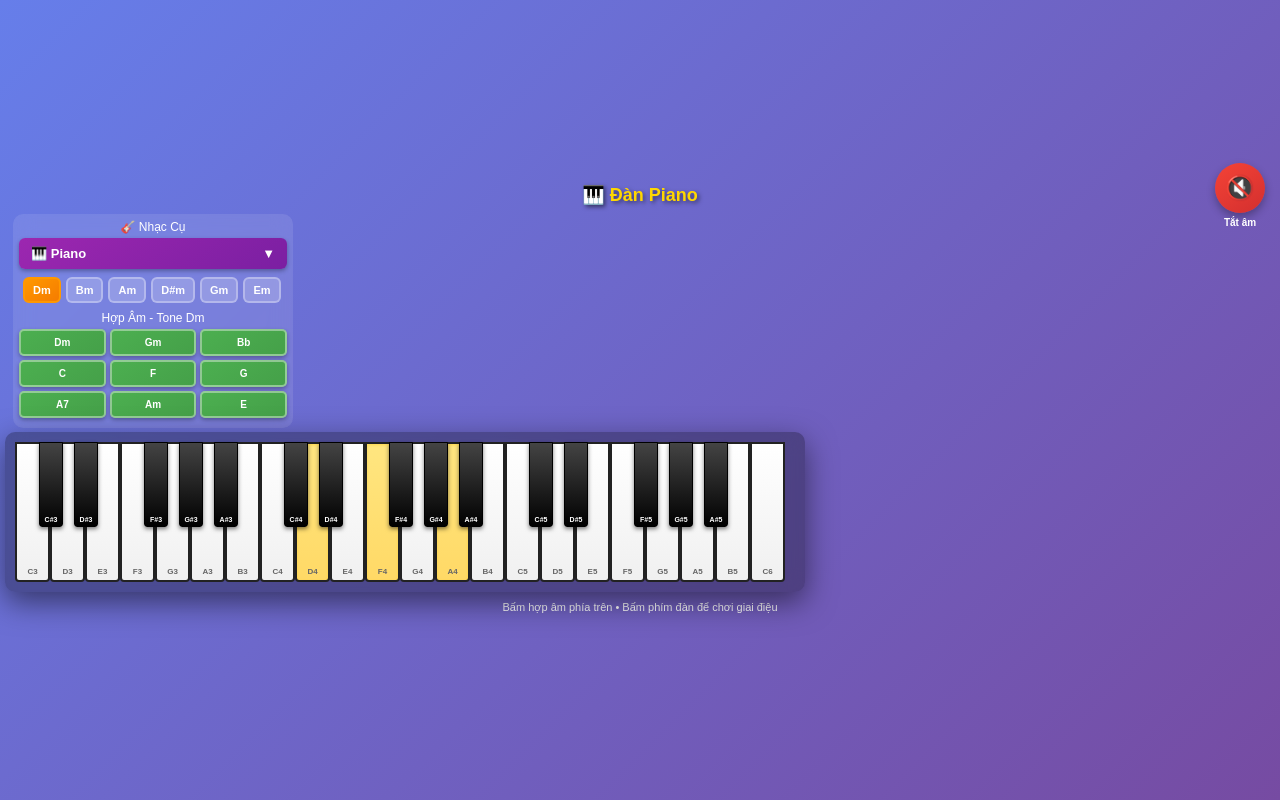
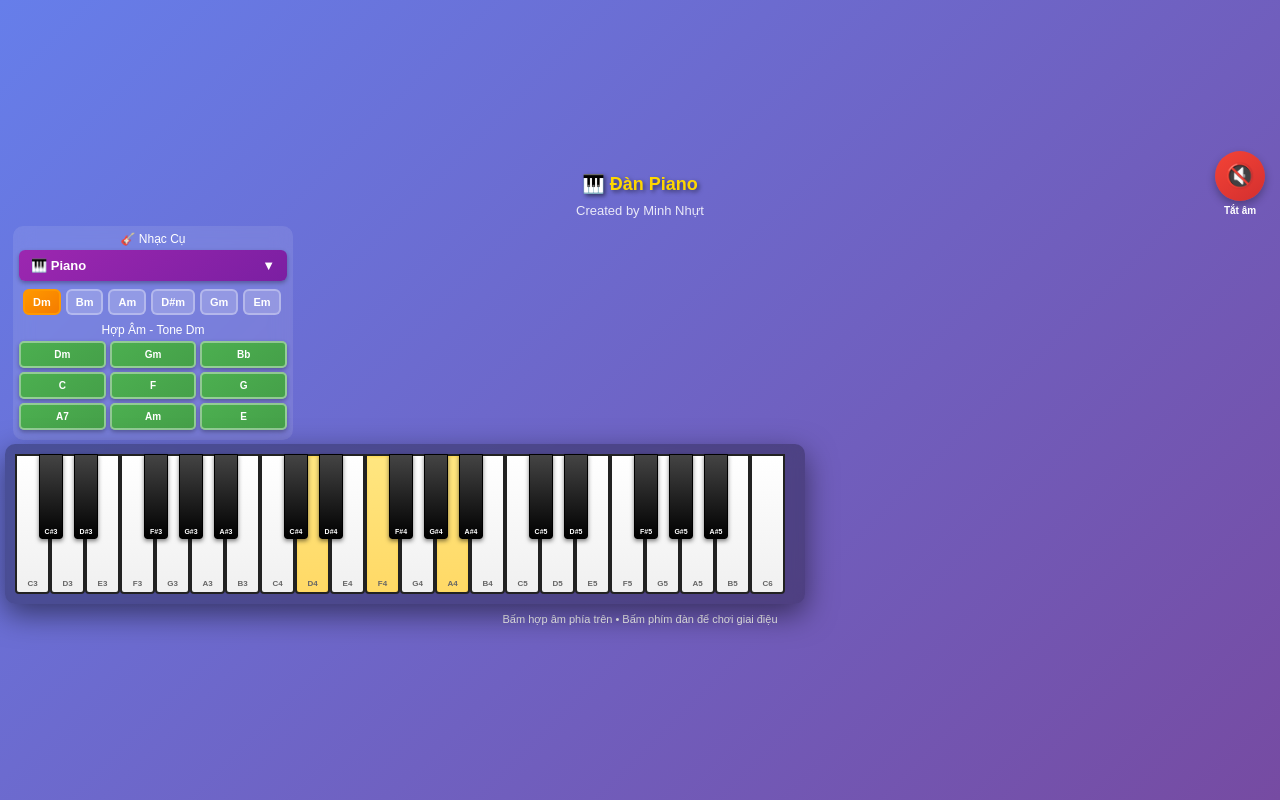
Before and after one commit to nhut990/piano, a plain HTML site: page index.html in a window 1280 px wide. Drawn offline with Linux system fonts and the light colour scheme.

Commit message:
Update index.html

```diff
--- a/index.html
+++ b/index.html
@@ -16,6 +16,7 @@
         .sound-toggle.muted { background: linear-gradient(145deg, #f44336, #d32f2f); }
         .container { width: 100%; max-width: 100vw; }
         .title { text-align: center; color: #FFD700; margin-bottom: 8px; font-size: 18px; text-shadow: 2px 2px 4px rgba(0,0,0,0.5); font-weight: bold; }
+        .created-by { text-align: center; color: #fff; font-size: 13px; margin-top: 0px; margin-bottom: 8px; opacity: 0.85; font-weight: 400; }
         .chords-section { background: rgba(255,255,255,0.1); backdrop-filter: blur(10px); border-radius: 10px; padding: 6px; margin-bottom: 4px; max-width: 280px; margin-left: 8px; margin-right: auto; }
         .instrument-selector { position: relative; margin-bottom: 8px; }
         .instrument-current { background: linear-gradient(145deg, #9C27B0, #7B1FA2); color: white; border: none; border-radius: 6px; padding: 8px 12px;
@@ -66,7 +67,7 @@
                 <span style="color: white; font-size: 10px; font-weight: bold;" id="soundStatus">Tắt âm</span>
             </div>
         </div>
-
+        <div class="created-by">Created by Minh Nhựt</div>
         <div class="chords-section">
             <div class="chords-title">🎸 Nhạc Cụ</div>
             <div class="instrument-selector">
```
